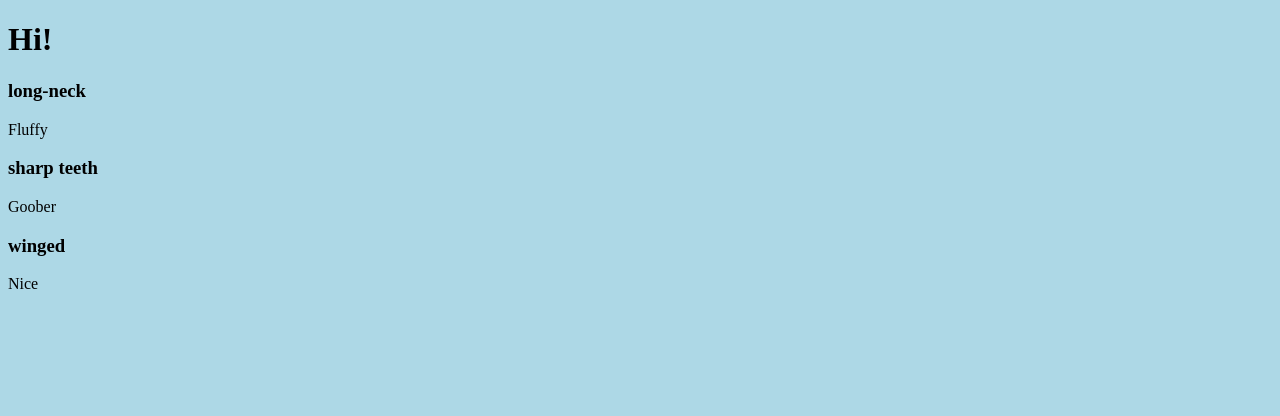
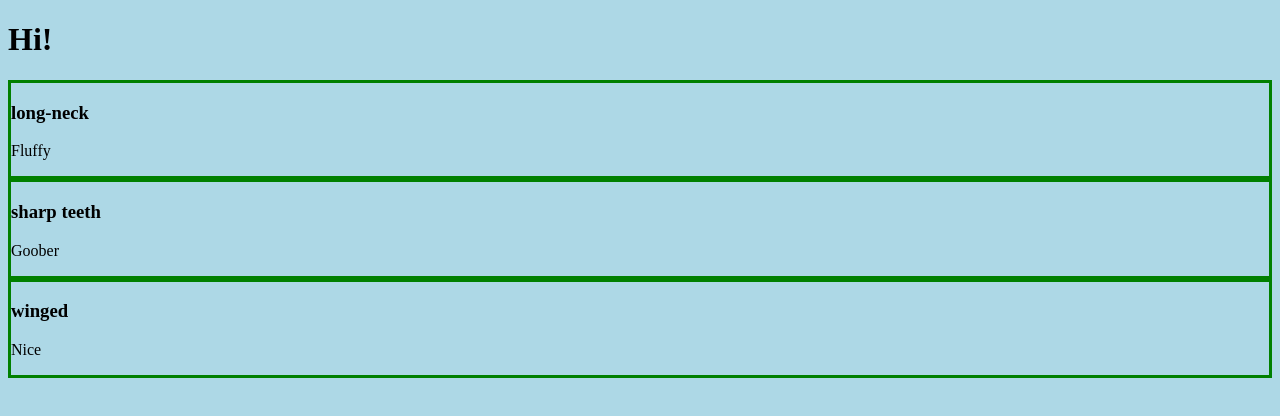
Before and after one commit to sarahjulesthorne/js-arrays, a plain HTML site: page index.html in a window 1280 px wide. Drawn offline with Linux system fonts and the light colour scheme.

Commit message:
pushing css

```diff
--- a/main.css
+++ b/main.css
@@ -1,3 +1,6 @@
 body {
 background-color: lightblue;
 }
+.dinosaur {
+   border: 3px solid green;
+}
```
